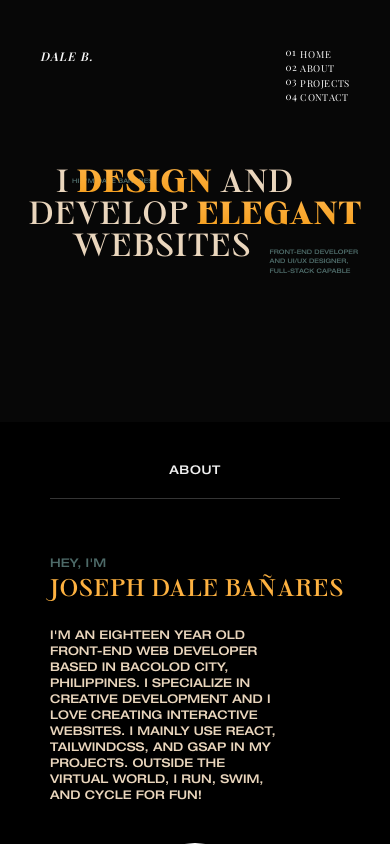
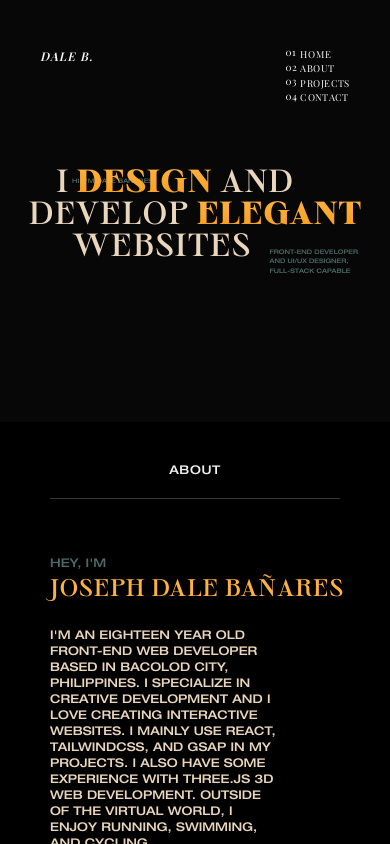
Before and after one commit to hyamero/portfolio-legacy, a Next.js app: page / in a window 390 px wide. Built offline with nearby package versions, Linux system fonts and the light colour scheme; a web font is replaced by a local one.

Commit message:
Include marquee component in about section

```diff
--- a/components/About.tsx
+++ b/components/About.tsx
@@ -33,8 +33,9 @@ export const About: React.FC<AboutProps> = ({}) => {
             I&apos;m an eighteen year old front-end web developer based in
             Bacolod City, Philippines. I specialize in creative development and
             I love creating interactive websites. I mainly use react,
-            tailwindcss, and gsap in my projects. Outside the virtual world, I
-            run, swim, and cycle for fun!
+            tailwindcss, and gsap in my projects. I also have some experience
+            with Three.js 3D Web Development. Outside of the virtual world, I
+            enjoy running, swimming, and cycling.
           </p>
           <a
             data-scroll-to
@@ -45,6 +46,7 @@ export const About: React.FC<AboutProps> = ({}) => {
           >
             contact
           </a>
+          <div className="space bg-none h-80 lg:h-52"></div>
         </div>
       </div>
       <img
@@ -54,7 +56,9 @@ export const About: React.FC<AboutProps> = ({}) => {
         alt="image by Jocelyn Morales"
         className="z-[9] w-[38rem] sm:w-[20rem] rounded-tr-full rounded-tl-full -bottom-36 sm:-bottom-24 absolute right-0"
       />
-      {/* <Marquee /> */}
+      <div className="absolute bottom-0 -left-40">
+        <Marquee />
+      </div>
     </section>
   );
 };
--- a/components/Marquee.tsx
+++ b/components/Marquee.tsx
@@ -5,8 +5,8 @@ interface MarqueeProps {}
 
 export const Marquee: React.FC<MarqueeProps> = ({}) => {
   return (
-    <div className="max-w-[1920px]">
-      <div className="mb-20 sm:mb-10 -translate-x-14">
+    <div className="max-w-[1920px] z-10 relative mt-20">
+      <div className="mb-20 sm:mb-10">
         <div
           data-scroll
           data-scroll-direction="horizontal"
```
